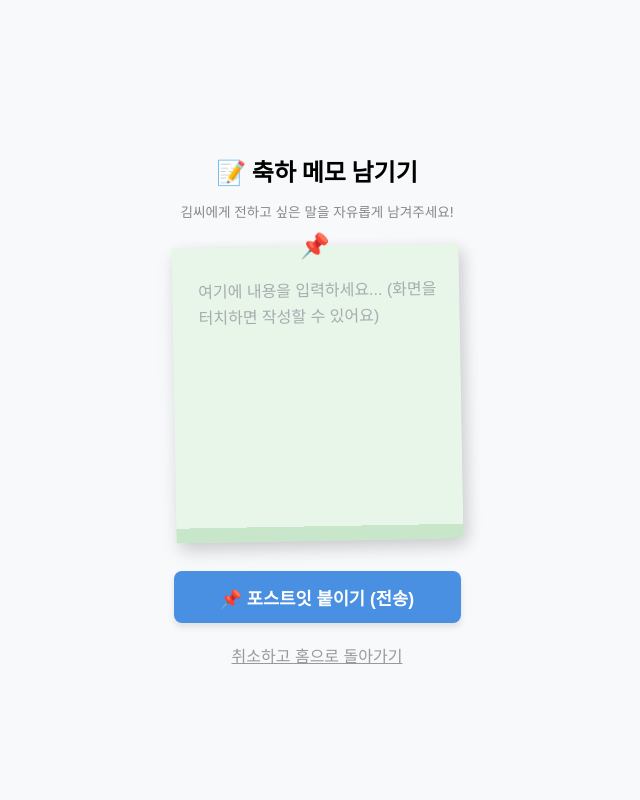
After one commit to banana2990/2026bday, a Flask app: page /memo in a window 1280 px wide. The commit adds this page. Shown: the whole page, without its empty margins (323-963 px from the left). Run offline with Flask 3, Linux system fonts and the light colour scheme; the visitor is signed in with stand-in values (Sample User, id 1).

Commit message:
20260621 메모부분 추가하기

```diff
--- a/app.py
+++ b/app.py
@@ -66,18 +66,20 @@ class QuizAttempt(db.Model):
 
     created_at    = db.Column(db.DateTime, default=datetime.utcnow)
 
-class Message(db.Model):
-    __tablename__ = "messages"
-    id         = db.Column(db.Integer, primary_key=True)
-    user_id    = db.Column(db.Integer, db.ForeignKey("users.id"), nullable=False)
-    content    = db.Column(db.Text, nullable=False)
+class UserMemo(db.Model):
+    __tablename__ = 'user_memos'
+    id = db.Column(db.Integer, primary_key=True)
+    user_id = db.Column(db.Integer, db.ForeignKey('users.id'), nullable=False) # 작성자 ID
+    content = db.Column(db.Text, nullable=False)                                # 메모 내용
+    bg_color = db.Column(db.String(10), nullable=False)                         # 랜덤 배정된 색상 클래스명
     created_at = db.Column(db.DateTime, default=datetime.utcnow)
-    updated_at = db.Column(db.DateTime, default=datetime.utcnow, onupdate=datetime.utcnow)
 
+    # Relationship (유저 테이블 이름이 User라고 가정)
+    user = db.relationship('User', backref=db.backref('memos', lazy=True))
 
 with app.app_context():
     ## TODO:: 1차 배포 후 제대로 생성된 거 확인 하고나서는 초기화 되지 않게 지우기
-    ## db.drop_all()
+    db.drop_all()
     db.create_all()
 
 # ── 라우트 ────────────────────────────────────────────────────────
@@ -466,6 +468,51 @@ def send_product(target_user_id):
     })
 
 
+@app.route("/memo")
+def memo_page():
+    if "user_id" not in session:
+        flash("로그인이 필요한 서비스입니다.", "login_error")
+        return redirect(url_for("home"))
+
+    # 프론트엔드에서 랜덤 선택할 수 있도록 4가지 색상 클래스를 리스트로 전달
+    colors = ['postit-yellow', 'postit-pink', 'postit-green', 'postit-blue']
+    import random
+    selected_color = random.choice(colors)
+
+    return render_template("memo.html", selected_color=selected_color)
+
+# 🛠️ 3. [라우터] 메모 DB 등록 처리 및 홈 이동
+@app.route("/submit-memo", methods=["POST"])
+def submit_memo():
+    if "user_id" not in session:
+        flash("로그인이 필요한 서비스입니다.", "login_error")
+        return redirect(url_for("home"))
+
+    content = request.form.get("content", "").strip()
+    bg_color = request.form.get("bg_color", "postit-yellow")
+
+    if not content:
+        flash("메모 내용을 입력해 주세요.", "login_error")
+        return redirect(url_for("memo_page"))
+
+    # DB에 저장
+    new_memo = UserMemo(
+        user_id=session["user_id"],
+        content=content,
+        bg_color=bg_color
+    )
+    db.session.add(new_memo)
+    db.session.commit()
+
+    flash("메모가 예쁘게 붙었습니다! 📌", "success") # 성공 알림 (선택)
+    return redirect(url_for("home"))
+
+
+
+
+
+
+
 if __name__ == "__main__":
     port = int(os.environ.get("PORT", 5000))
     app.run(host="0.0.0.0", port=port, debug=True)
--- a/templates/index.html
+++ b/templates/index.html
@@ -142,11 +142,11 @@
             <span class="arrow">›</span>
         </a>
 
-        <a href="/message" class="menu-btn message">
-            <div class="icon">✏️</div>
+        <a href="/memo" class="menu-btn memo" style="margin-top: 15px;">
+            <div class="icon">📝</div>
             <div class="label">
                 한마디 남기기
-                <small>방명록에 메시지를 남겨보세요</small>
+                <small>김씨에게 메시지를 남겨보세요</small>
             </div>
             <span class="arrow">›</span>
         </a>
--- /dev/null
+++ b/templates/memo.html
@@ -0,0 +1,93 @@
+<!DOCTYPE html>
+<html lang="ko">
+<head>
+  <meta charset="UTF-8">
+  <meta name="viewport" content="width=device-width, initial-scale=1.0">
+  <title>김씨에게 메모 남기기 📌</title>
+  <link rel="stylesheet" href="{{ url_for('static', filename='css/base2.css') }}" />
+  <style>
+    .memo-container { max-width: 420px; margin: 40px auto; padding: 15px; text-align: center; }
+
+    /* 📌 포스트잇 기본 모바일 스타일 */
+    .postit {
+      width: 100%;
+      aspect-ratio: 1 / 1; /* 정사각형 유지 */
+      padding: 30px 24px;
+      box-sizing: border-box;
+      box-shadow: 5px 5px 15px rgba(0,0,0,0.12), 1px 10px 20px rgba(0,0,0,0.08);
+      transform: rotate(-1deg); /* 감성을 위해 살짝 비틀기 */
+      position: relative;
+      margin-bottom: 30px;
+      border-bottom-right-radius: 30px 3px; /* 종이 끝이 살짝 휜 느낌 */
+    }
+
+    /* 🎨 파스텔톤 배경색 4종 */
+    .postit-yellow { background-color: #fef5d1; background-image: linear-gradient(#fef5d1 95%, #f9e79f 5%); }
+    .postit-pink { background-color: #fce4ec; background-image: linear-gradient(#fce4ec 95%, #f8bbd0 5%); }
+    .postit-green { background-color: #e8f5e9; background-image: linear-gradient(#e8f5e9 95%, #c8e6c9 5%); }
+    .postit-blue { background-color: #e3f2fd; background-image: linear-gradient(#e3f2fd 95%, #bbdefb 5%); }
+
+    /* ✍️ 포스트잇 내부 입력창 스타일 */
+    .postit-textarea {
+      width: 100%;
+      height: 100%;
+      border: none;
+      background: transparent;
+      resize: none;
+      font-size: 1.15rem;
+      font-family: 'KyoboHandwriting', 'Noto Sans KR', sans-serif; /* 손글씨체 스타일 권장 */
+      line-height: 1.6;
+      color: #333;
+      outline: none;
+    }
+    .postit-textarea::placeholder { color: #a6acaf; font-size: 1rem; }
+
+    /* 상단 압정 핀 데코레이션 */
+    .postit::before {
+      content: "📌";
+      position: absolute;
+      top: -15px;
+      left: 50%;
+      transform: translateX(-50%);
+      font-size: 1.5rem;
+    }
+
+    /* 전송 버튼 */
+    .btn-submit-memo {
+      width: 100%;
+      height: 52px;
+      background-color: #4a90e2;
+      color: white;
+      border: none;
+      border-radius: 8px;
+      font-size: 1.1rem;
+      font-weight: bold;
+      cursor: pointer;
+      box-shadow: 0 4px 6px rgba(0,0,0,0.1);
+      transition: all 0.2s;
+    }
+    .btn-submit-memo:active { transform: scale(0.98); box-shadow: none; }
+  </style>
+</head>
+<body>
+
+<div class="memo-container">
+  <h2 style="margin-bottom: 5px;">📝 축하 메모 남기기</h2>
+  <p style="color: #888; font-size: 0.85rem; margin-bottom: 25px;">김씨에게 전하고 싶은 말을 자유롭게 남겨주세요!</p>
+
+  <form action="/submit-memo" method="POST">
+
+    <div class="postit {{ selected_color }}">
+      <textarea name="content" class="postit-textarea" placeholder="여기에 내용을 입력하세요... (화면을 터치하면 작성할 수 있어요)" required maxlength="500"></textarea>
+    </div>
+
+    <input type="hidden" name="bg_color" value="{{ selected_color }}">
+
+    <button type="submit" class="btn-submit-memo">📌 포스트잇 붙이기 (전송)</button>
+  </form>
+
+  <a href="/" class="link-back" style="margin-top: 20px; display: inline-block;">취소하고 홈으로 돌아가기</a>
+</div>
+
+</body>
+</html>
```
